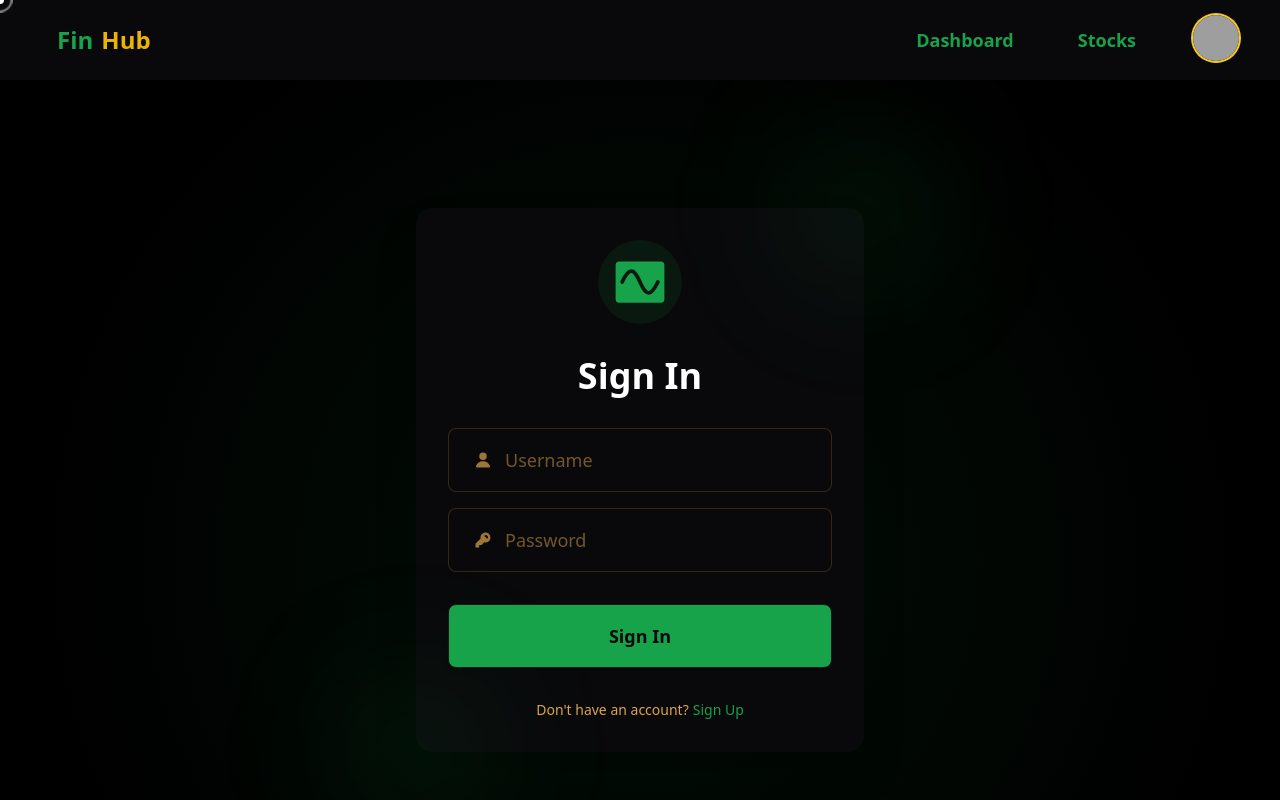
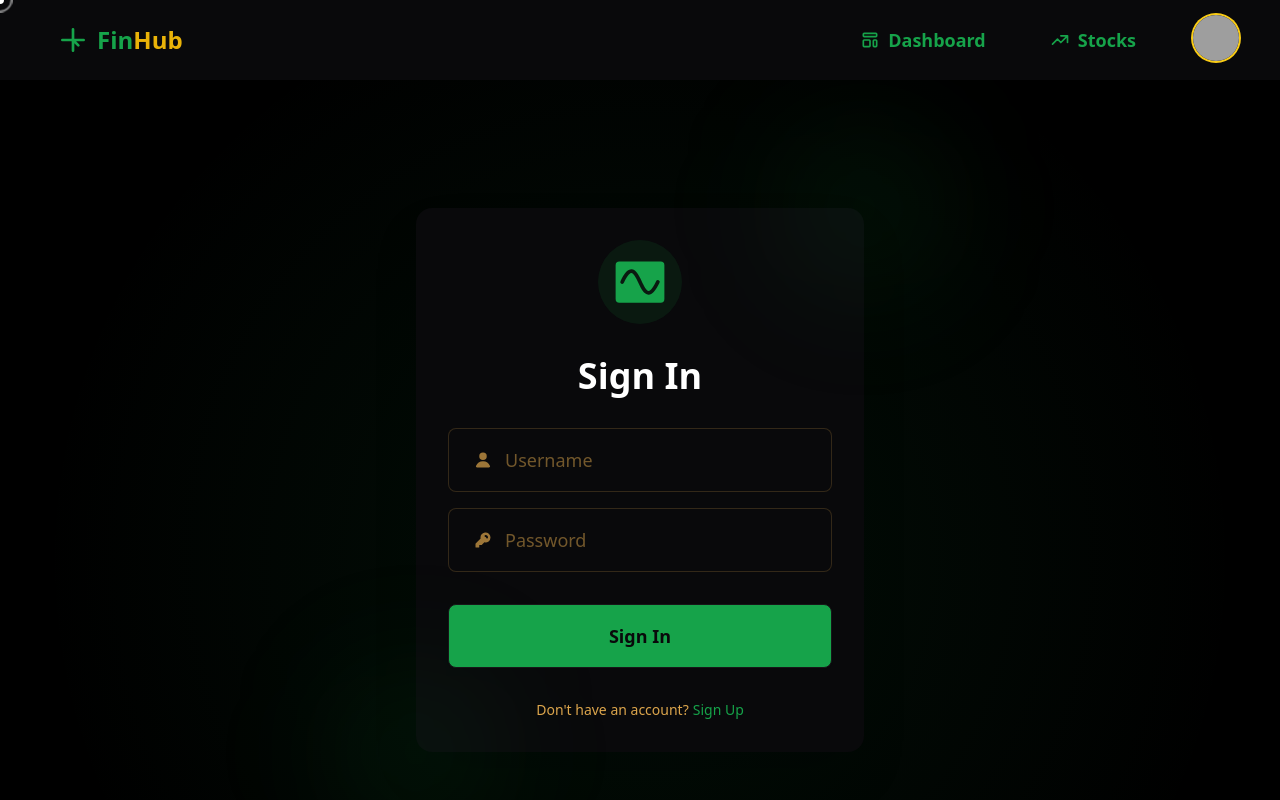
Before and after one commit to shreyaanpathak/webdev-final-project, a React (Vite) app: page /#/Account/Signin in a window 1280 px wide. Built offline with nearby package versions, Linux system fonts and the light colour scheme; grey boxes are pictures that could not be loaded.

Commit message:
pushed navbar

```diff
--- a/src/App.tsx
+++ b/src/App.tsx
@@ -3,8 +3,6 @@ import Home from './Home'
 import Account from './Account'
 import Dashboard from './Dashboard'
 import Navbar from "./Home/Navbar"
-
-import DefaultNavigation from './DefaultNavigation'
 import CustomCursor from './Home/CustomCursor'
 
 
@@ -16,7 +14,7 @@ function App() {
       <Navbar/>
       <HashRouter >
         <Routes>
-          <Route path="/" element={<DefaultNavigation />} />
+          <Route path="/" element={<Account />} />
           <Route path="/Home" element={<Home />} />
           <Route path="/Account/*" element={<Account />} />
           <Route path="/Dashboard" element={<Dashboard />} />
--- a/src/Defaults.tsx
+++ /dev/null
@@ -1,36 +0,0 @@
-import { useState } from 'react'
-import reactLogo from './assets/react.svg'
-import viteLogo from '/vite.svg'
-
-export default function Defaults() {
-
-    const [count, setCount] = useState(0)
-    return (
-
-        <div><div>
-            <h1 className="text-3xl font-bold underline">
-                Hello world!
-            </h1>
-            <button className="btn btn-success">Hello World!</button>
-            <a href="https://vite.dev" target="_blank">
-                <img src={viteLogo} className="logo" alt="Vite logo" />
-            </a>
-            <a href="https://react.dev" target="_blank">
-                <img src={reactLogo} className="logo react" alt="React logo" />
-            </a>
-        </div>
-            <h1>Vite + React</h1>
-            <div className="card">
-                <button onClick={() => setCount((count) => count + 1)}>
-                    count is {count}
-                </button>
-                <p>
-                    Edit <code>src/App.tsx</code> and save to test HMR
-                </p>
-            </div>
-            <p className="read-the-docs">
-                Click on the Vite and React logos to learn more
-            </p></div>
-
-    )
-}
--- a/src/Home/Navbar.tsx
+++ b/src/Home/Navbar.tsx
@@ -1,69 +1,143 @@
 export default function Navbar() {
   return (
-    <div className="navbar bg-base-100 px-6 md:px-10 h-20 shadow-sm">
+    <nav className="navbar bg-base-100 px-6 md:px-10 h-20 shadow-sm">
       <div className="flex-1">
-        <a className="btn btn-ghost text-2xl font-bold hover:text-green-500 transition-colors duration-300">
-          <span className="text-green-600">Fin</span>
-          <span className="text-yellow-500">Hub</span>
-        </a>
+      <a href="/" className="btn btn-ghost text-2xl font-bold hover:text-green-500 transition-colors duration-300 flex items-center gap-2">
+  <svg xmlns="http://www.w3.org/2000/svg" className="h-8 w-8 text-green-600" viewBox="0 0 24 24" fill="none" stroke="currentColor" strokeWidth="2">
+    <path strokeLinecap="round" strokeLinejoin="round" d="M12 4v16m8-8H4m12 4l-4-4m4 4l-4-4"/>
+  </svg>
+  <div className="[&>*]:inline-block">
+    <span className="text-green-600">Fin</span><span className="text-yellow-500">Hub</span>
+  </div>
+</a>
       </div>
 
       <div className="flex items-center gap-6">
         <ul className="menu menu-horizontal gap-4">
           <li>
-            <a className="text-lg font-bold px-6 py-3 transition-all duration-300
+            <a
+              href="/dashboard"
+              className="text-lg font-bold px-6 py-3 transition-all duration-300
               text-green-600 hover:text-yellow-500
               relative after:absolute after:bottom-0 after:left-0 after:h-0.5
               after:w-0 hover:after:w-full after:bg-yellow-400
-              after:transition-all after:duration-300">
+              after:transition-all after:duration-300
+              flex items-center gap-2"
+            >
+              <svg
+                xmlns="http://www.w3.org/2000/svg"
+                className="h-5 w-5"
+                viewBox="0 0 24 24"
+                fill="none"
+                stroke="currentColor"
+                strokeWidth="2"
+              >
+                <path
+                  strokeLinecap="round"
+                  strokeLinejoin="round"
+                  d="M4 5a1 1 0 011-1h14a1 1 0 011 1v2a1 1 0 01-1 1H5a1 1 0 01-1-1V5zM4 13a1 1 0 011-1h6a1 1 0 011 1v6a1 1 0 01-1 1H5a1 1 0 01-1-1v-6zM16 13a1 1 0 011-1h2a1 1 0 011 1v6a1 1 0 01-1 1h-2a1 1 0 01-1-1v-6z"
+                />
+              </svg>
               Dashboard
             </a>
           </li>
           <li>
-            <a className="text-lg font-bold px-6 py-3 transition-all duration-300
+            <a
+              href="/stocks"
+              className="text-lg font-bold px-6 py-3 transition-all duration-300
               text-green-600 hover:text-yellow-500
               relative after:absolute after:bottom-0 after:left-0 after:h-0.5
               after:w-0 hover:after:w-full after:bg-yellow-400
-              after:transition-all after:duration-300">
+              after:transition-all after:duration-300
+              flex items-center gap-2"
+            >
+              <svg
+                xmlns="http://www.w3.org/2000/svg"
+                className="h-5 w-5"
+                viewBox="0 0 24 24"
+                fill="none"
+                stroke="currentColor"
+                strokeWidth="2"
+              >
+                <path
+                  strokeLinecap="round"
+                  strokeLinejoin="round"
+                  d="M13 7h8m0 0v8m0-8l-8 8-4-4-6 6"
+                />
+              </svg>
               Stocks
             </a>
           </li>
         </ul>
 
         <div className="dropdown dropdown-end">
-          <div
+          <button
             tabIndex={0}
-            role="button"
+            aria-label="Open user menu"
+            aria-haspopup="true"
             className="btn btn-ghost btn-circle avatar
               hover:ring hover:ring-green-400 hover:ring-offset-2
-              transition-all duration-300 transform hover:scale-105">
+              transition-all duration-300 transform hover:scale-105"
+          >
             <div className="w-12 rounded-full ring-2 ring-yellow-400">
               <img
-                alt="Profile"
+                alt="User profile"
                 src="https://img.daisyui.com/images/stock/photo-1534528741775-53994a69daeb.webp"
               />
             </div>
-          </div>
+          </button>
           <ul
             tabIndex={0}
-            className="dropdown-content menu bg-base-100 z-[1] mt-3 w-48 p-2
-              shadow-lg transform -translate-x-1/2 left-1/2
-              animate-slideDown origin-top">
-            <li>
-              <a className="p-3 text-base transition-colors duration-200 text-green-600
-                hover:text-yellow-500">
+            className="dropdown-content menu shadow-xl bg-base-100 rounded-box w-23
+    absolute right-0 -mr-6 md:-mr-10 mt-3 overflow-hidden" // Negative margin matching your nav padding
+          >
+            <li className="w-full">
+              <a
+                href="/profile"
+                className="flex justify-center items-center gap-2 p-3 text-lg font-bold text-green-600 hover:text-yellow-500 hover:bg-base-200"
+              >
+                <svg
+                  xmlns="http://www.w3.org/2000/svg"
+                  className="h-5 w-5"
+                  viewBox="0 0 24 24"
+                  fill="none"
+                  stroke="currentColor"
+                  strokeWidth="2"
+                >
+                  <path
+                    strokeLinecap="round"
+                    strokeLinejoin="round"
+                    d="M16 7a4 4 0 11-8 0 4 4 0 018 0zM12 14a7 7 0 00-7 7h14a7 7 0 00-7-7z"
+                  />
+                </svg>
                 Profile
               </a>
             </li>
-            <li>
-              <a className="p-3 text-base transition-colors duration-200 text-error
-                hover:text-red-700">
+            <li className="w-full">
+              <a
+                href="/logout"
+                className="flex justify-center items-center gap-2 p-3 text-lg font-bold text-error hover:text-red-400 hover:bg-base-200"
+              >
+                <svg
+                  xmlns="http://www.w3.org/2000/svg"
+                  className="h-5 w-5"
+                  viewBox="0 0 24 24"
+                  fill="none"
+                  stroke="currentColor"
+                  strokeWidth="2"
+                >
+                  <path
+                    strokeLinecap="round"
+                    strokeLinejoin="round"
+                    d="M17 16l4-4m0 0l-4-4m4 4H7m6 4v1a3 3 0 01-3 3H6a3 3 0 01-3-3V7a3 3 0 013-3h4a3 3 0 013 3v1"
+                  />
+                </svg>
                 Logout
               </a>
             </li>
           </ul>
         </div>
       </div>
-    </div>
+    </nav>
   );
 }
```
